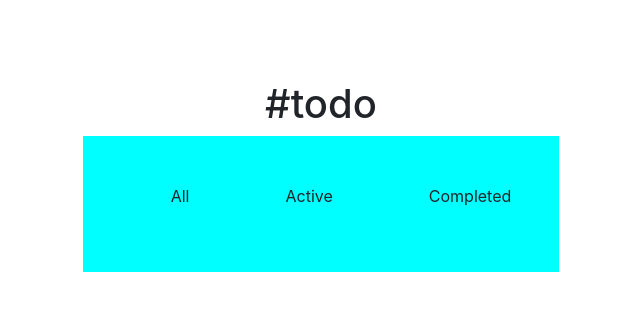
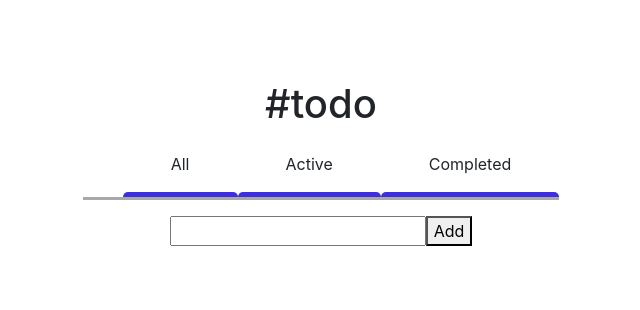
Before and after one commit to bipin-codes/front-end-challenges, a React (Create React App) app: page /todo in a window 1280 px wide. Shown: the top 310 px of the page, without its empty margins (319-959 px from the left). Built offline with nearby package versions, Linux system fonts and the light colour scheme.

Commit message:
adding css to the components

```diff
--- a/src/components/Todo/Tab/Tab.module.css
+++ /dev/null
@@ -1,10 +0,0 @@
-.tab_group {
-  display: flex;
-  justify-content: center;
-  align-items: center;
-  list-style: none;
-}
-
-.tab {
-  padding: 3rem;
-}
--- a/src/components/Todo/Tab/Tabs.tsx
+++ /dev/null
@@ -1,16 +0,0 @@
-import React from "react";
-
-import Styles from "./Tab.module.css";
-const Tab = () => {
-  return (
-    <div>
-      <ul className={Styles.tab_group}>
-        <li className={Styles.tab}>All</li>
-        <li className={Styles.tab}>Active</li>
-        <li className={Styles.tab}>Completed</li>
-      </ul>
-      <div className={Styles.outlet}></div>
-    </div>
-  );
-};
-export default Tab;
--- /dev/null
+++ b/src/components/Todo/Tabs/Tabs.module.css
@@ -0,0 +1,24 @@
+.tabContainer {
+  display: flex;
+  flex-direction: column;
+  justify-content: center;
+  align-items: center;
+}
+.tab_group {
+  display: flex;
+  justify-content: center;
+  align-items: center;
+  list-style: none;
+  border-bottom: solid 3px rgb(170, 169, 169);
+}
+
+.tabTitle {
+  padding: 1rem 3rem;
+  cursor: pointer;
+}
+
+.tab_fancy {
+  border-top: solid 5px rgb(61, 46, 225);
+  border-top-right-radius: 15px;
+  border-top-left-radius: 15px;
+}
--- /dev/null
+++ b/src/components/Todo/Tabs/Tabs.tsx
@@ -0,0 +1,26 @@
+import React, { FC, PropsWithChildren } from "react";
+
+import Styles from "./Tabs.module.css";
+const Tabs: FC<PropsWithChildren> = ({ children }) => {
+  return (
+    <div className={Styles.tabContainer}>
+      <ul className={Styles.tab_group}>
+        {/* FIX THE SHIFTING DUE TO BORDER */}
+        <div>
+          <li className={Styles.tabTitle}>All</li>
+          <div className={Styles.tab_fancy}></div>
+        </div>
+        <div>
+          <li className={Styles.tabTitle}>Active</li>
+          <div className={Styles.tab_fancy}></div>
+        </div>
+        <div>
+          <li className={Styles.tabTitle}>Completed</li>
+          <div className={Styles.tab_fancy}></div>
+        </div>
+      </ul>
+      <div className={Styles.outlet}>{children}</div>
+    </div>
+  );
+};
+export default Tabs;
--- /dev/null
+++ b/src/components/Todo/TabsContent/TabsContent.tsx
@@ -0,0 +1,11 @@
+import React from "react";
+
+const TabsContent = () => {
+  return (
+    <div>
+      <input></input>
+      <button type="button">Add</button>
+    </div>
+  );
+};
+export default TabsContent;
--- a/src/pages/Todo/Todo.module.css
+++ b/src/pages/Todo/Todo.module.css
@@ -7,7 +7,6 @@
 }
 .tabs {
   display: flex;
-  background-color: aqua;
 
   justify-content: space-evenly;
   align-items: flex-start;
--- a/src/pages/Todo/TodoPage.tsx
+++ b/src/pages/Todo/TodoPage.tsx
@@ -1,5 +1,6 @@
 import React from "react";
-import Tab from "../../components/Todo/Tab/Tabs";
+import Tabs from "../../components/Todo/Tabs/Tabs";
+import TabsContent from "../../components/Todo/TabsContent/TabsContent";
 import Styles from "./Todo.module.css";
 const TodoPage = () => {
   return (
@@ -9,7 +10,10 @@ const TodoPage = () => {
       </div>
 
       <div className={Styles.tabs}>
-        <Tab></Tab>
+        {/* Whole Tab Group */}
+        <Tabs>
+          <TabsContent />
+        </Tabs>
       </div>
     </div>
   );
```
